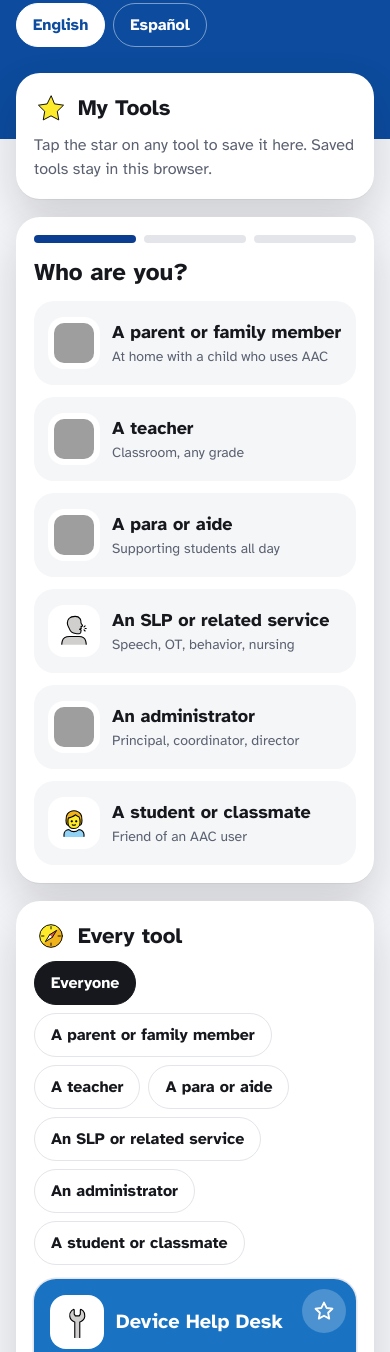
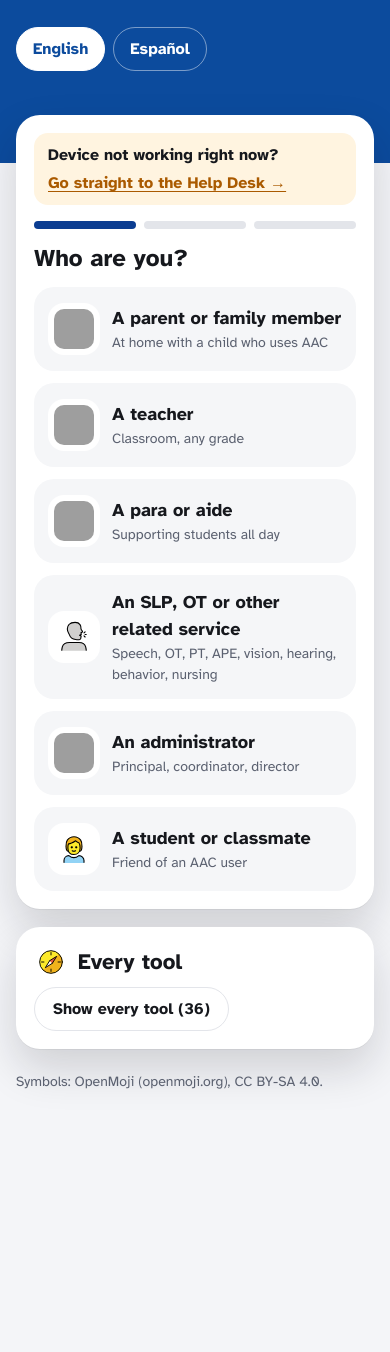
Before and after one commit to jbutanda/aac-support, a plain HTML site: page start-here/index.html in a window 390 px wide. Shown: the part 364-1716 px from the top of the page. After the commit the page ends 1510 px from the top, so only its background shows below. Drawn offline with Linux system fonts and the light colour scheme; grey boxes are pictures that could not be loaded.

Commit message:
Start Here and library: fewer choices up front, full-page link in embeds
Start Here hides the empty My Tools box, puts a Help Desk shortcut above
the first question, folds the list of every tool behind a button, and
names OT and other related services in the role choice. Both Start Here
and the library show an Open full page link when they sit inside a
Google Site, so phone users can escape the scrolling box.

Co-Authored-By: Claude Opus 5.5 <noreply@anthropic.com>
Claude-Session: https://claude.ai/code/session_01P1L2TDbS6Z9NcXGaw6j256

```diff
--- a/start-here/index.html
+++ b/start-here/index.html
@@ -47,13 +47,17 @@
 .match .tc{box-shadow:0 0 0 2px var(--c)}
 .chips{display:flex;flex-wrap:wrap;gap:8px;margin:0 0 14px}
 .all{margin-top:8px}
+.urgent{display:flex;flex-wrap:wrap;gap:4px 10px;align-items:center;background:var(--warnbg);border-radius:14px;padding:10px 14px;margin:0 0 16px;font-weight:700}
+.urgent a{color:var(--warn);text-decoration:underline;text-underline-offset:3px}
+.more{font:inherit;font-weight:700;min-height:44px;padding:8px 18px;border-radius:999px;border:1.5px solid var(--line);background:var(--bg);color:var(--ink);cursor:pointer}
+.full{display:inline-flex;align-items:center;gap:6px;color:var(--bandink);font-weight:700;margin-top:10px;text-decoration:underline;text-underline-offset:3px}
 @media(max-width:760px){.opts{grid-template-columns:repeat(2,minmax(0,1fr))}}
 @media(max-width:460px){.opts{grid-template-columns:1fr}}
 </style>
 </head>
 <body>
 <header class="band has-hero"><div class="deco" id="deco" aria-hidden="true"></div><div class="bandin">
-  <div class="top"><div><h1 id="h1"></h1><p class="sub" id="sub"></p></div>
+  <div class="top"><div><h1 id="h1"></h1><p class="sub" id="sub"></p><a class="full" id="full" href="./" target="_blank" rel="noopener" hidden></a></div>
   <div class="ctrls" id="langs"><button class="pill" data-l="en">English</button><button class="pill" data-l="es">Español</button></div></div>
 
   <img class="hero" id="hero" src="../shared/art/start-here.jpg" alt="People arriving along paths at an open school door, including a student who uses a wheelchair and holds a communication tablet." data-en="People arriving along paths at an open school door, including a student who uses a wheelchair and holds a communication tablet." data-es="Personas llegando por caminos a la puerta abierta de una escuela, entre ellas un estudiante en silla de ruedas con una tableta de comunicación." width="960" height="540">
@@ -67,16 +71,16 @@
 <script src="../shared/core.js"></script><script src="../shared/catalog.js"></script><script src="../shared/bookmark.js"></script>
 <script>
 const {esc,sym}=AAC,$=id=>document.getElementById(id),CAT=window.AAC_CATALOG.filter(x=>x.id!=='start-here'),MY=window.AAC_MYTOOLS;
-let L=AAC.pageLang(),step=0,ans={},filt='all';
+let L=AAC.pageLang(),step=0,ans={},filt='all',showAll=false;
 const T={en:{h1:'Welcome! Start here.',sub:'Answer three quick questions and we’ll point you to the AAC tools that fit you best.',my:'My Tools',myEmpty:'Tap the star on any tool to save it here. Saved tools stay in this browser.',
- q:['Who are you?','What do you need today?','How much time do you have?'],back:'← Back',matches:'Your best matches',redo:'Start over',all:'Every tool',everyone:'Everyone',open:'Open',min:'About {m} min',save:'Save to My Tools',unsave:'Remove from My Tools',
- who:[['family','A parent or family member','At home with a child who uses AAC'],['teacher','A teacher','Classroom, any grade'],['para','A para or aide','Supporting students all day'],['slp','An SLP or related service','Speech, OT, behavior, nursing'],['admin','An administrator','Principal, coordinator, director'],['peer','A student or classmate','Friend of an AAC user']],
+ q:['Who are you?','What do you need today?','How much time do you have?'],back:'← Back',matches:'Your best matches',redo:'Start over',all:'Every tool',showAll:'Show every tool ({n})',hideAll:'Hide the list',urgent:'Device not working right now?',urgentGo:'Go straight to the Help Desk',full:'Open full page',everyone:'Everyone',open:'Open',min:'About {m} min',save:'Save to My Tools',unsave:'Remove from My Tools',
+ who:[['family','A parent or family member','At home with a child who uses AAC'],['teacher','A teacher','Classroom, any grade'],['para','A para or aide','Supporting students all day'],['slp','An SLP, OT or other related service','Speech, OT, PT, APE, vision, hearing, behavior, nursing'],['admin','An administrator','Principal, coordinator, director'],['peer','A student or classmate','Friend of an AAC user']],
  want:[['basics','Learn the basics','New to AAC or want a refresher'],['help','Help with a problem now','Something isn’t working'],['practice','Practice modeling','Build the habit'],['print','Something to print','Boards, cards, handouts'],['fun','Something fun','Games and activities'],['plan','Plan or check progress','Data, checklists, next steps']],
  time:[[3,'A couple of minutes',''],[10,'About ten minutes',''],[60,'I have more time','']],
  foot:'Symbols: OpenMoji (openmoji.org), CC BY-SA 4.0.'},
 es:{h1:'¡Bienvenidos! Empiecen aquí.',sub:'Contesten tres preguntas rápidas y les mostraremos las herramientas de CAA que mejor les sirven.',my:'Mis herramientas',myEmpty:'Toque la estrella en cualquier herramienta para guardarla aquí. Se guardan en este navegador.',
- q:['¿Quién es usted?','¿Qué necesita hoy?','¿Cuánto tiempo tiene?'],back:'← Atrás',matches:'Sus mejores opciones',redo:'Empezar de nuevo',all:'Todas las herramientas',everyone:'Todos',open:'Abrir',min:'Unos {m} min',save:'Guardar en Mis herramientas',unsave:'Quitar de Mis herramientas',
- who:[['family','Padre o familiar','En casa con un niño que usa CAA'],['teacher','Maestro','En el salón, cualquier grado'],['para','Asistente','Apoya a estudiantes todo el día'],['slp','Terapeuta o servicio relacionado','Habla, TO, conducta, enfermería'],['admin','Administrador','Director, coordinador'],['peer','Estudiante o compañero','Amigo de un usuario de CAA']],
+ q:['¿Quién es usted?','¿Qué necesita hoy?','¿Cuánto tiempo tiene?'],back:'← Atrás',matches:'Sus mejores opciones',redo:'Empezar de nuevo',all:'Todas las herramientas',showAll:'Ver todas las herramientas ({n})',hideAll:'Ocultar la lista',urgent:'¿El dispositivo no funciona ahora?',urgentGo:'Vaya directo a Ayuda con el dispositivo',full:'Abrir en página completa',everyone:'Todos',open:'Abrir',min:'Unos {m} min',save:'Guardar en Mis herramientas',unsave:'Quitar de Mis herramientas',
+ who:[['family','Padre o familiar','En casa con un niño que usa CAA'],['teacher','Maestro','En el salón, cualquier grado'],['para','Asistente','Apoya a estudiantes todo el día'],['slp','Terapeuta del habla, TO u otro servicio','Habla, TO, TF, educación física adaptada, visión, audición, conducta, enfermería'],['admin','Administrador','Director, coordinador'],['peer','Estudiante o compañero','Amigo de un usuario de CAA']],
  want:[['basics','Aprender lo básico','Nuevo en la CAA o quiere repasar'],['help','Ayuda con un problema ahora','Algo no funciona'],['practice','Practicar el modelado','Crear el hábito'],['print','Algo para imprimir','Tableros, tarjetas, folletos'],['fun','Algo divertido','Juegos y actividades'],['plan','Planear o revisar progreso','Datos, listas, próximos pasos']],
  time:[[3,'Un par de minutos',''],[10,'Unos diez minutos',''],[60,'Tengo más tiempo','']],
  foot:'Símbolos: OpenMoji (openmoji.org), CC BY-SA 4.0.'}};
@@ -90,23 +94,27 @@ function card(x){const on=MY.has(x.id);return `<article class="tc" style="${cv(x
  <button class="st" data-star="${x.id}" aria-pressed="${on}" aria-label="${on?t('unsave'):t('save')}">${star(on)}</button>
  <div class="bd"><p>${esc(L==='es'?x.des:x.den)}</p><div class="meta"><span class="min">${t('min').replace('{m}',x.min)}</span><a class="open" href="../${x.id}/"${tgt}>${t('open')} →</a></div></div></article>`}
 function shelf(){const ids=MY.read().filter(id=>CAT.some(x=>x.id===id));
+ $('shelf').hidden=!ids.length;if(!ids.length){$('shelf').innerHTML='';return}
  $('shelf').innerHTML=`<h2><img src="${sym('star')}" alt="">${t('my')}</h2>${ids.length?`<div class="mini">${ids.map(id=>{const x=CAT.find(c=>c.id===id);return `<a href="../${x.id}/" style="${cv(x)}"${tgt}><img src="${x.icon}" alt="">${esc(x[L])}</a>`}).join('')}</div>`:`<p class="empty">${t('myEmpty')}</p>`}`}
 function wiz(){
  if(step>=3){const scored=CAT.map(x=>{let s=0;if(x.who.includes(ans.who))s+=3;if(x.want.includes(ans.want))s+=3;if(x.min<=ans.time)s+=1;else if(ans.time<10&&x.min>10)s-=2;return [s,x]}).filter(([s])=>s>=4).sort((a,b)=>b[0]-a[0]).slice(0,4).map(([,x])=>x);
   const lab=(k,v)=>t(k).find(o=>String(o[0])===String(v))[1];
   $('wiz').innerHTML=`<h2 class="qh">${t('matches')}</h2><div class="picked"><span>${esc(lab('who',ans.who))}</span><span>${esc(lab('want',ans.want))}</span><span>${esc(lab('time',ans.time))}</span></div><div class="cards match">${scored.map(card).join('')}</div><button class="back" data-a="redo">${t('redo')}</button>`;return}
  const key=['who','want','time'][step],opts=t(key);
- $('wiz').innerHTML=`<div class="steps">${[0,1,2].map(i=>`<i class="${i<=step?'on':''}"></i>`).join('')}</div><h2 class="qh">${t('q')[step]}</h2>
+ const urgent=step===0?`<p class="urgent">${t('urgent')} <a href="../help-desk/"${tgt}>${t('urgentGo')} →</a></p>`:'';
+ $('wiz').innerHTML=urgent+`<div class="steps">${[0,1,2].map(i=>`<i class="${i<=step?'on':''}"></i>`).join('')}</div><h2 class="qh">${t('q')[step]}</h2>
  <div class="opts">${opts.map(([v,a,b])=>`<button class="opt" data-k="${key}" data-v="${v}"><img src="${sym(IC[v])}" alt=""><span>${esc(a)}${b?`<small>${esc(b)}</small>`:''}</span></button>`).join('')}</div>${step?`<button class="back" data-a="back">${t('back')}</button>`:''}`}
 function all(){const who=t('who');
  const list=CAT.filter(x=>filt==='all'||x.who.includes(filt));
- $('all').innerHTML=`<h2><img src="${sym('compass')}" alt="">${t('all')}</h2><div class="chips"><button class="pill" data-f="all" aria-pressed="${filt==='all'}">${t('everyone')}</button>${who.map(([v,a])=>`<button class="pill" data-f="${v}" aria-pressed="${filt===v}">${esc(a)}</button>`).join('')}</div><div class="cards">${list.map(card).join('')}</div>`}
+ if(!showAll){$('all').innerHTML=`<h2><img src="${sym('compass')}" alt="">${t('all')}</h2><button class="more" data-more="1" aria-expanded="false">${t('showAll').replace('{n}',CAT.length)}</button>`;return}
+ $('all').innerHTML=`<h2><img src="${sym('compass')}" alt="">${t('all')}</h2><button class="more" data-more="0" aria-expanded="true" style="margin-bottom:14px">${t('hideAll')}</button><div class="chips"><button class="pill" data-f="all" aria-pressed="${filt==='all'}">${t('everyone')}</button>${who.map(([v,a])=>`<button class="pill" data-f="${v}" aria-pressed="${filt===v}">${esc(a)}</button>`).join('')}</div><div class="cards">${list.map(card).join('')}</div>`}
 document.addEventListener('click',e=>{
  const o=e.target.closest('[data-k]');if(o){ans[o.dataset.k]=o.dataset.k==='time'?+o.dataset.v:o.dataset.v;step++;wiz();return}
  const a=e.target.closest('[data-a]');if(a){if(a.dataset.a==='back'){step=Math.max(0,step-1)}if(a.dataset.a==='redo'){step=0;ans={}}wiz();return}
+ const m=e.target.closest('[data-more]');if(m){showAll=m.dataset.more==='1';all();if(showAll)$('all').querySelector('.chips button').focus();return}
  const f=e.target.closest('[data-f]');if(f){filt=f.dataset.f;all();return}
  const s=e.target.closest('[data-star]');if(s){MY.toggle(s.dataset.star);shelf();wiz();all()}});
-function render(){$('h1').textContent=t('h1');$('sub').textContent=t('sub');$('foot').textContent=t('foot');document.title=t('h1');shelf();wiz();all()}
+function render(){const fl=$('full');if(window.top!==window.self){fl.hidden=false;fl.textContent=t('full')+' ↗'}$('h1').textContent=t('h1');$('sub').textContent=t('sub');$('foot').textContent=t('foot');document.title=t('h1');shelf();wiz();all()}
 AAC.deco($('deco'),[['compass',8,10,64,-8],['star',46,56,44,8],['map',80,12,56,6],['sparkles',28,60,40,0]]);
 (function(){const h=document.getElementById('hero');const sync=()=>{if(h)h.alt=h.dataset[document.documentElement.lang==='es'?'es':'en']};new MutationObserver(sync).observe(document.documentElement,{attributes:true,attributeFilter:['lang']});sync()})();
 AAC.page(()=>L,l=>L=l,render);
```
Also changed, not shown: library/index.html (+5 -3 lines).
